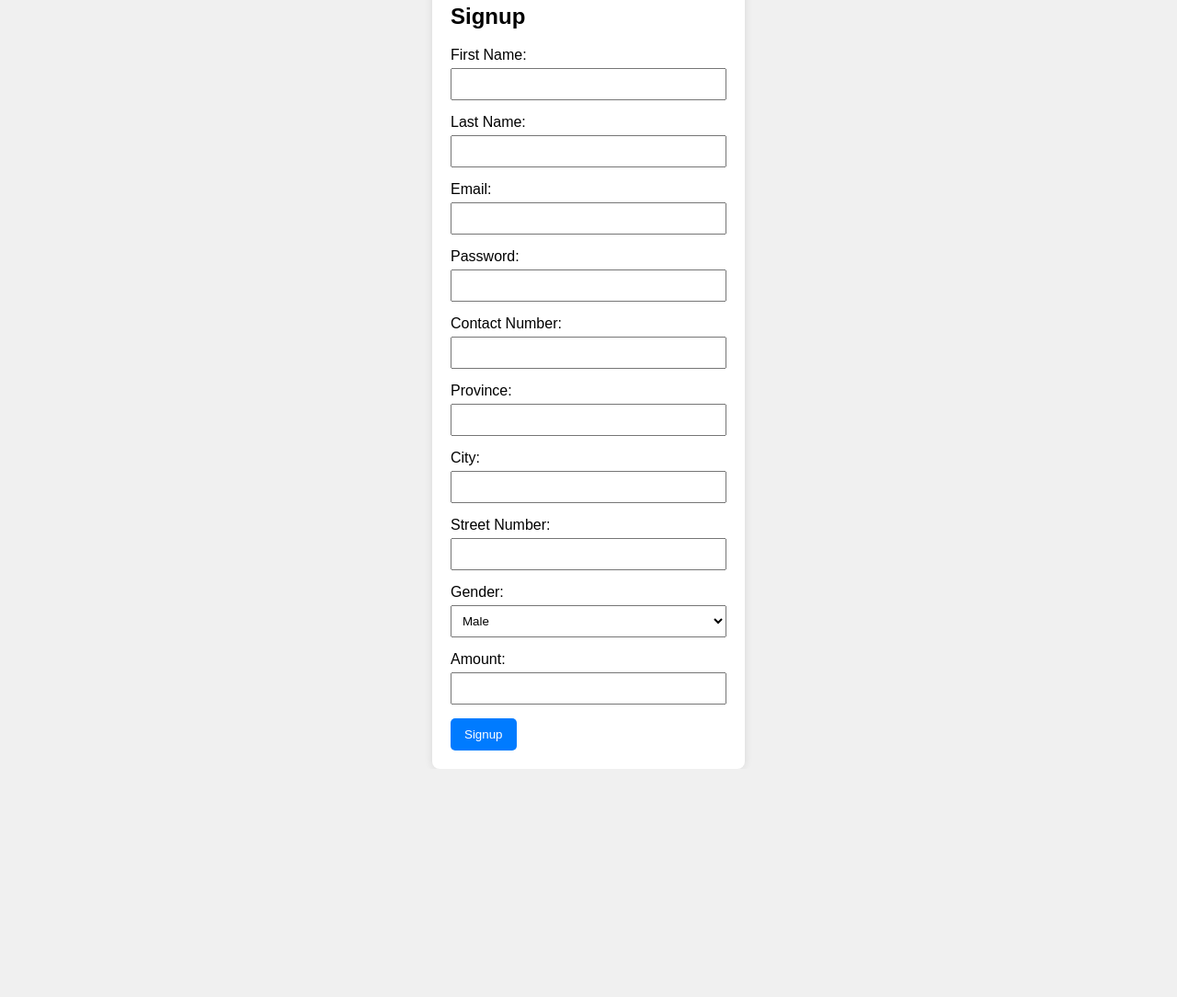
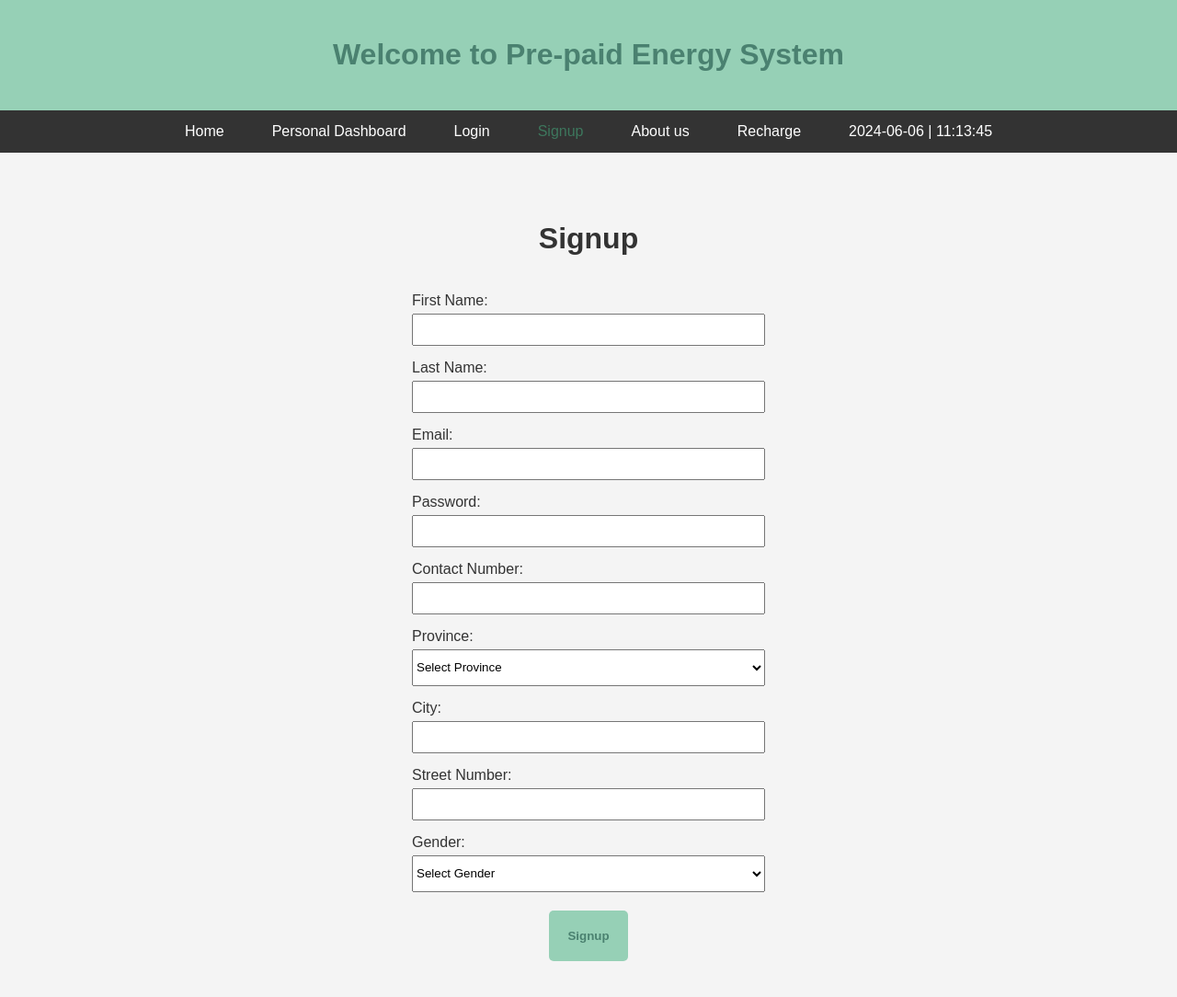
Before and after one commit to Abhinavxox/ProjectV, a plain HTML site: page pages/signup.html in a window 1280 px wide. Shown: the whole page at 92% size. Before the commit the page ends 836 px from the top, so only its background shows below. Drawn offline with Linux system fonts and the light colour scheme.

Commit message:
Add : Fixed signup page

```diff
--- a/backend.js
+++ b/backend.js
@@ -44,7 +44,6 @@ app.post("/signup", (req, res) => {
     streetnumber,
     gender,
     email,
-    amount,
   } = req.body;
   // console.log({
   //   firstName: firstName,
@@ -58,7 +57,6 @@ app.post("/signup", (req, res) => {
   //   email: email,
   //   amount: amount,
   // });
-  let amountNumeric = parseInt(amount);
   signup(
     firstName,
     lastName,
@@ -69,7 +67,7 @@ app.post("/signup", (req, res) => {
     streetnumber,
     gender,
     email,
-    amountNumeric
+    0
   ).then((result) => {
     console.log(result);
     if (result) {
--- a/global.style.css
+++ b/global.style.css
@@ -184,6 +184,31 @@ fieldset {
   flex-direction: column;
 }
 
+/* Singup CSS */
+
+.upperContainer {
+  display: flex;
+  justify-content: center;
+  align-items: center;
+  flex-direction: column;
+  margin-bottom: 40px;
+  width: 100%;
+}
+
+.containerSignup {
+  display: flex;
+  flex-direction: column;
+  width: 30%;
+  justify-content: center;
+}
+
+.buttonSignup {
+  display: flex;
+  justify-content: center;
+  align-items: center;
+  margin-top: 20px;
+}
+
 @keyframes spin {
   0% {
     transform: rotate(0deg);
--- a/pages/signup.html
+++ b/pages/signup.html
@@ -3,78 +3,35 @@
   <head>
     <meta charset="UTF-8" />
     <meta name="viewport" content="width=device-width, initial-scale=1.0" />
+    <link rel="stylesheet" href="../global.style.css" />
     <title>Signup</title>
-    <style>
-      body {
-        font-family: Arial, sans-serif;
-        margin: 0;
-        padding: 0;
-        display: flex;
-        justify-content: center;
-        align-items: center;
-        height: 100vh;
-        background-color: #f0f0f0;
-      }
-      .container {
-        background: white;
-        padding: 20px;
-        border-radius: 8px;
-        box-shadow: 0 0 10px rgba(0, 0, 0, 0.1);
-        width: 300px;
-      }
-      .form-group {
-        margin-bottom: 15px;
-      }
-      .form-group label {
-        display: block;
-        margin-bottom: 5px;
-      }
-      .form-group input,
-      .form-group select {
-        width: 100%;
-        padding: 8px;
-        box-sizing: border-box;
-      }
-      .btn {
-        display: inline-block;
-        padding: 10px 15px;
-        background-color: #007bff;
-        color: white;
-        border: none;
-        cursor: pointer;
-        border-radius: 5px;
-      }
-      .btn:hover {
-        background-color: #0056b3;
-      }
-      .spinner {
-        display: none;
-        margin: 0 auto;
-        border: 4px solid #f3f3f3;
-        border-radius: 50%;
-        border-top: 4px solid #3498db;
-        width: 20px;
-        height: 20px;
-        animation: spin 2s linear infinite;
-      }
-      @keyframes spin {
-        0% {
-          transform: rotate(0deg);
-        }
-        100% {
-          transform: rotate(360deg);
-        }
-      }
-      .error {
-        color: red;
-        display: none;
-      }
-    </style>
   </head>
   <body>
-    <div class="container">
-      <h2>Signup</h2>
-      <form id="signup-form" onsubmit="event.preventDefault(); signup();">
+    <header>
+      <h1 align="center">Welcome to Pre-paid Energy System</h1>
+    </header>
+    <ul class="navbar">
+      <li class="breadcrumb-item">
+        <a href="./home.html">Home</a>
+      </li>
+      <li>
+        <a href="./dashboard.html">Personal Dashboard</a>
+      </li>
+      <li><a href="../index.html">Login</a></li>
+      <li><a href="./signup.html" style="color: #46b1818a">Signup</a></li>
+
+      <li><a href="./aboutus.html">About us</a></li>
+      <li><a href="./recharge.html">Recharge</a></li>
+      <li id="datetime"></li>
+    </ul>
+    <br />
+    <br />
+    <br />
+    <div class="upperContainer">
+      <h1 class="title">Signup</h1>
+      <br />
+      <div class="containerSignup">
+        <form id="signup-form">
           <div class="form-group">
             <label for="firstName">First Name:</label>
             <input type="text" id="firstName" required />
@@ -97,7 +54,16 @@
           </div>
           <div class="form-group">
             <label for="province">Province:</label>
-          <input type="text" id="province" required />
+            <select id="province" style="width: 100%; height: 40px" required>
+              <option value="">Select Province</option>
+              <option value="Province 1">Province 1</option>
+              <option value="Province 2">Province 2</option>
+              <option value="Province 3">Province 3</option>
+              <option value="Province 4">Province 4</option>
+              <option value="Province 5">Province 5</option>
+              <option value="Province 6">Province 6</option>
+              <option value="Province 7">Province 7</option>
+            </select>
           </div>
           <div class="form-group">
             <label for="city">City:</label>
@@ -109,21 +75,29 @@
           </div>
           <div class="form-group">
             <label for="gender">Gender:</label>
-          <select id="gender" required>
+            <select id="gender" style="width: 100%; height: 40px" required>
+              <option value="">Select Gender</option>
               <option value="Male">Male</option>
               <option value="Female">Female</option>
               <option value="Other">Other</option>
             </select>
           </div>
-        <div class="form-group">
-          <label for="amount">Amount:</label>
-          <input type="number" id="amount" required />
+          <div class="buttonSignup">
+            <button
+              type="button"
+              class="btn"
+              style="padding: 20px"
+              onclick="signup()"
+            >
+              Signup
+            </button>
           </div>
-        <button type="submit" class="btn">Signup</button>
           <div class="spinner" id="spinner"></div>
           <div class="error" id="error-message"></div>
         </form>
       </div>
+    </div>
+
     <script>
       function signup() {
         const firstName = document.getElementById("firstName").value;
@@ -135,7 +109,6 @@
         const city = document.getElementById("city").value;
         const streetnumber = document.getElementById("streetnumber").value;
         const gender = document.getElementById("gender").value;
-        const amount = document.getElementById("amount").value;
 
         const spinner = document.getElementById("spinner");
         const errorMessage = document.getElementById("error-message");
@@ -158,7 +131,6 @@
             city,
             streetnumber,
             gender,
-            amount,
           }),
         })
           .then((res) => res.json())
@@ -180,4 +152,5 @@
       }
     </script>
   </body>
+  <script src="../timestamp.js"></script>
 </html>
```
Also changed, not shown: index.html (+1 -0 lines), pages/aboutus.html (+1 -0 lines), pages/dashboard.html (+1 -0 lines), pages/home.html (+1 -0 lines), pages/recharge.html (+1 -0 lines). Lines whose indentation alone changed are shown as unchanged.
